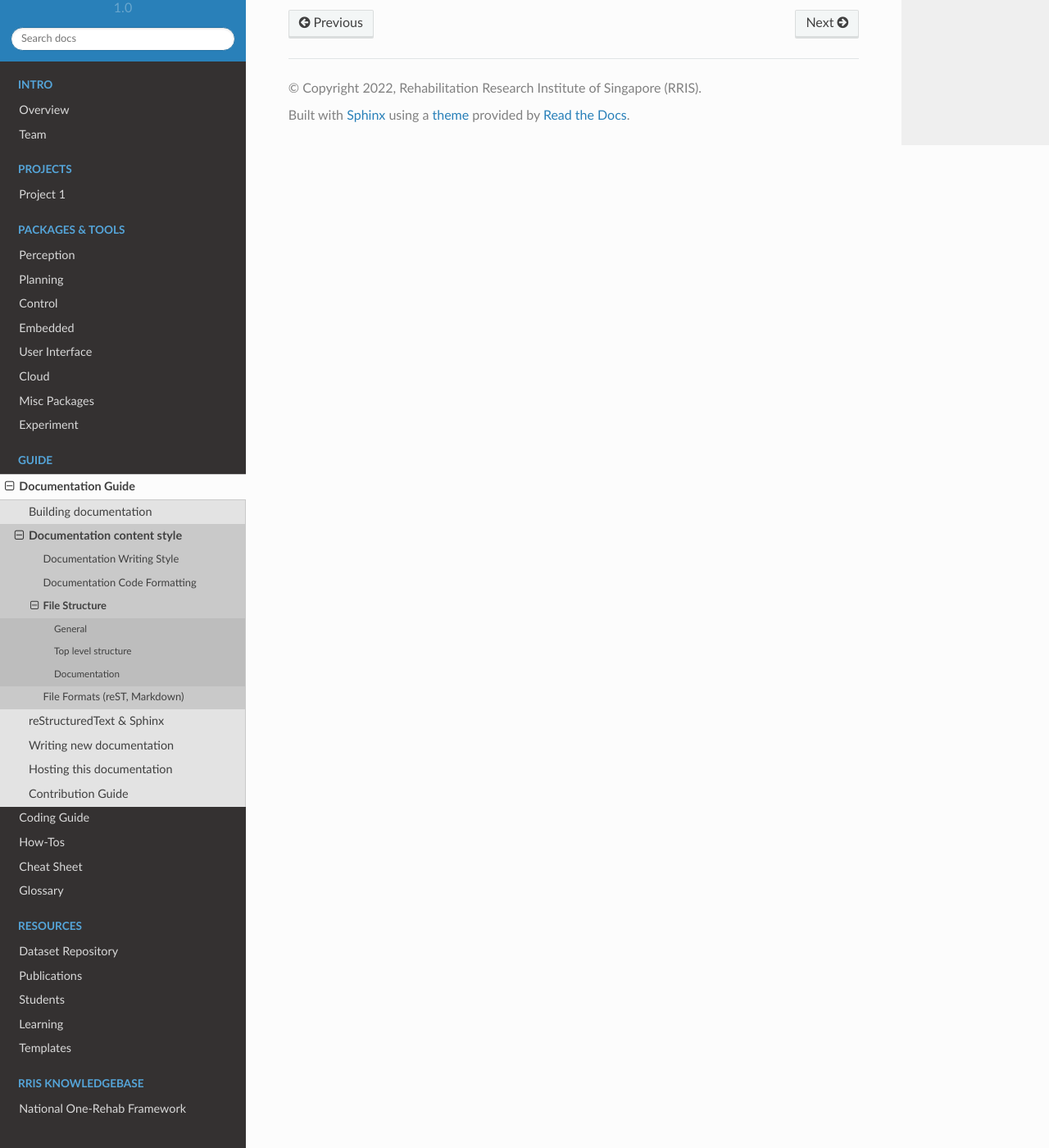
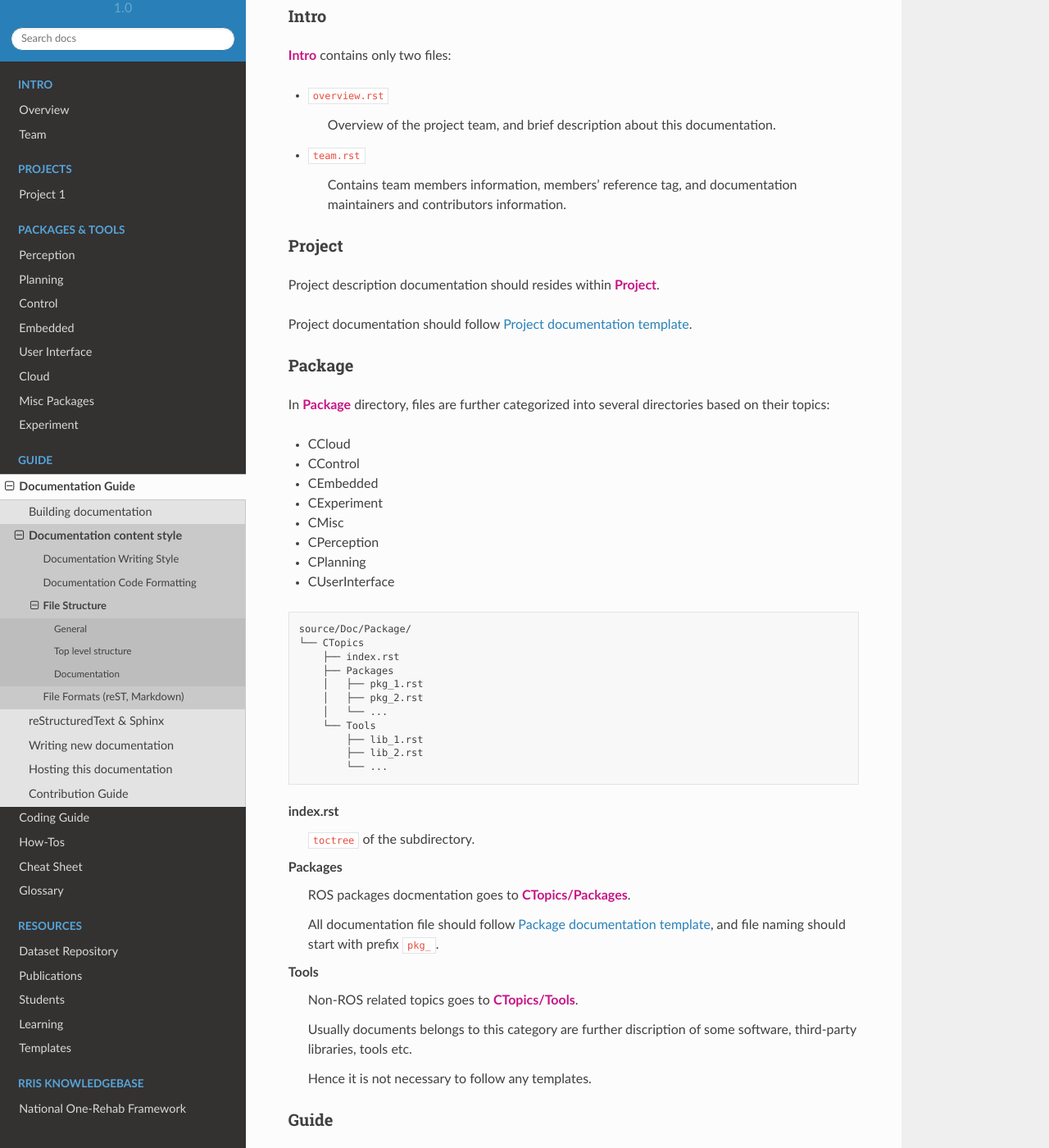
Before and after one commit to tky1026/rris_doc, a Sphinx documentation site: the page built from docs/source/Doc/Guide/Documentation/doc_structure.rst, in a window 1280 px wide and 1400 px high, scrolled down 2068 px. Shown: the whole window at 82% size. Built offline with Sphinx 7.4.7 and the Read the Docs theme 2.0.0, drawn with Linux system fonts in a browser that asks for light colours; pages that are not in the unit, such as notebooks, are missing from menus; some of the changed text lies outside the part shown.

Commit message:
file structure

```diff
--- a/docs/source/Doc/Guide/Documentation/doc_structure.rst
+++ b/docs/source/Doc/Guide/Documentation/doc_structure.rst
@@ -17,6 +17,7 @@ Further conventions are:
 * Markdown files have the extension ``.md``.
 * Included reST files have the extension ``.rst.txt``.
 * Use **CamelCase** for directory and **camel_case** for file names, for example: ``Documentation/MyProject/file_a.rst``.
+* Do not use whitespace and hypen ``-`` for filenames, use underscores ``_`` instead.
 * All documenation files are recommended to named with appropriate prefixes.
 
 These conventions pave the way for the documentation style and organization, they are being preferred for several reasons.
@@ -76,16 +77,104 @@ Documentation
 =============
 
 All documentation files resides within :dir:`source/Doc`.
-The organization of this directory has been categorized into ...
+The organization of this directory has been categorized into:
 
-Naming conventions
+* `Intro`_
+* `Project`_
+* `Package`_
+* `Guide`_
+* `Resources`_
+* `Other`_
+* `Templates`_
 
-**_Templates**
-   .txt
+Intro
+-----
 
-**Guide**
+:dir:`Intro` contains only two files:
 
+- ``overview.rst``
 
+   Overview of the project team, and brief description about this documentation.
 
+- ``team.rst``
 
-TODO
+   Contains team members information, members' reference tag, and documentation maintainers and contributors information.
+
+Project
+-------
+
+Project description documentation should resides within :dir:`Project`.
+
+Project documentation should follow :ref:`rsrs_template_project`.
+
+Package
+-------
+
+In :dir:`Package` directory, files are further categorized into several directories based on their topics:
+
+- CCloud
+- CControl
+- CEmbedded
+- CExperiment
+- CMisc
+- CPerception
+- CPlanning
+- CUserInterface
+
+.. code-block::
+
+   source/Doc/Package/
+   └── CTopics
+       ├── index.rst
+       ├── Packages
+       │   ├── pkg_1.rst
+       │   ├── pkg_2.rst
+       │   └── ...
+       └── Tools
+           ├── lib_1.rst
+           ├── lib_2.rst
+           └── ...
+
+**index.rst**
+   :rst:`toctree` of the subdirectory.
+
+**Packages**
+   ROS packages docmentation goes to :dir:`CTopics/Packages`.
+
+   All documentation file should follow :ref:`rsrs_template_package`, and file naming should start with prefix ``pkg_``.
+
+**Tools**
+   Non-ROS related topics goes to :dir:`CTopics/Tools`.
+
+   Usually documents belongs to this category are further discription of some software, third-party libraries, tools etc.
+
+   Hence it is not necessary to follow any templates.
+
+Guide
+-----
+
+:dir:`Guide` contains guidelines for documentation, coding guidelines, and serveral other topics.
+
+* Documentation related guide should resides in :dir:`Documentation` and have prefix ``doc_``.
+* Coding related guide should resides in :dir:`Coding/<language>` and have prefix ``code_<language>_``.
+
+Resources
+---------
+
+:dir:`Resources` contains dataset, publication, learning resources and student related materials.
+
+* FYP related information please refer to :ref:`rsrs_student`.
+
+Other
+-----
+
+Other uncategorized topics goes to :dir:`Other`.
+
+Templates
+---------
+
+Boilerplates are stored within :dir:`_Templates`.
+
+.. important::
+
+   Boilerplate files should end with extension ``.rst.txt``.
--- a/docs/source/Doc/Resources/rsrs_student.rst
+++ b/docs/source/Doc/Resources/rsrs_student.rst
@@ -1,3 +1,5 @@
+.. _rsrs_student:
+
 ========
 Students
 ========
```
Also changed, not shown: docs/source/Doc/Resources/rsrs_template.rst (+8 -0 lines).
